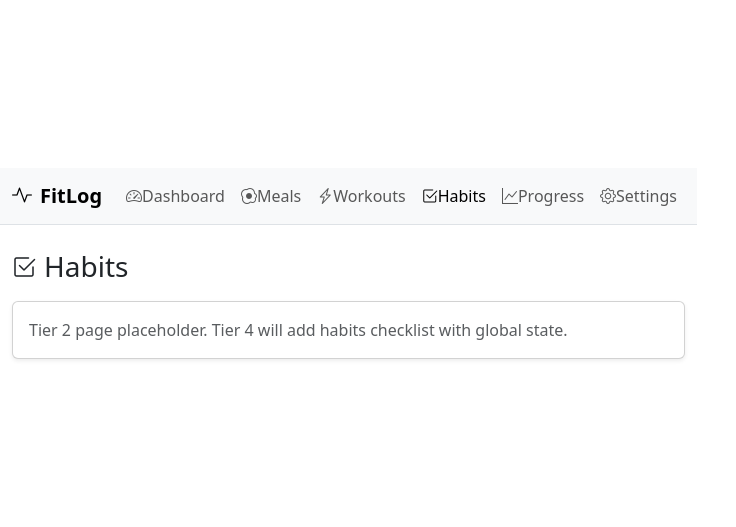
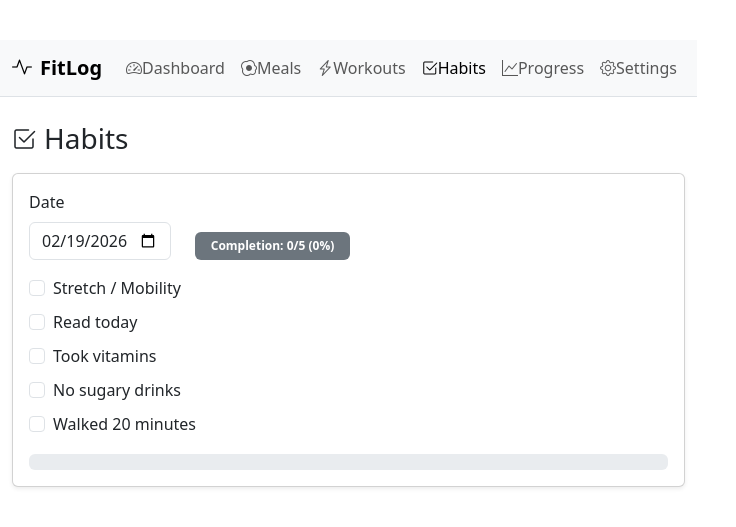
Before and after one commit to Wellness-Tracker/FitLog, a React (Vite) app: page /habits in a window 1280 px wide. Shown: the part 125-652 px from the top of the page, without its empty margins (0-736 px from the left). Built offline with nearby package versions, Linux system fonts and the light colour scheme.

Commit message:
Update Settings page with form fields for calorie, protein, steps, and sleep goals

```diff
--- a/src/pages/Habits.jsx
+++ b/src/pages/Habits.jsx
@@ -1,12 +1,89 @@
-import React from "react";
+import React, { useState } from "react";
+import { Badge, Button, Col, Form, ProgressBar, Row } from "react-bootstrap";
 import PageShell from "../components/PageShell";
 
 export default function Habits() {
+  const today = new Date().toISOString().slice(0, 10);
+
+  const [date, setDate] = useState(today);
+
+  const [habits, setHabits] = useState({
+    stretch: false,
+    read: false,
+    vitamins: false,
+    noSugar: false,
+    walk20: false,
+  });
+
+  function toggleHabit(e) {
+    const { name, checked } = e.target;
+    setHabits((prev) => ({ ...prev, [name]: checked }));
+  }
+
+  const total = Object.keys(habits).length;
+  const done = Object.values(habits).filter(Boolean).length;
+  const pct = Math.round((done / total) * 100);
+
+  const variant = pct >= 75 ? "success" : pct >= 50 ? "warning" : "secondary";
+
   return (
     <PageShell title="Habits" icon="bi-check2-square">
-      <p className="text-muted mb-0">
-        Tier 2 page placeholder. Tier 4 will add habits checklist with global state.
-      </p>
+      <Row className="mb-3">
+        <Col md={3}>
+          <Form.Label>Date</Form.Label>
+          <Form.Control
+            type="date"
+            value={date}
+            onChange={(e) => setDate(e.target.value)}
+          />
+        </Col>
+
+        <Col md={6} className="d-flex align-items-end">
+          <Badge bg={variant} className="px-3 py-2">
+            Completion: {done}/{total} ({pct}%)
+          </Badge>
+        </Col>
+      </Row>
+
+      <div className="d-flex flex-column gap-2">
+        <Form.Check
+          type="checkbox"
+          name="stretch"
+          checked={habits.stretch}
+          onChange={toggleHabit}
+          label="Stretch / Mobility"
+        />
+        <Form.Check
+          type="checkbox"
+          name="read"
+          checked={habits.read}
+          onChange={toggleHabit}
+          label="Read today"
+        />
+        <Form.Check
+          type="checkbox"
+          name="vitamins"
+          checked={habits.vitamins}
+          onChange={toggleHabit}
+          label="Took vitamins"
+        />
+        <Form.Check
+          type="checkbox"
+          name="noSugar"
+          checked={habits.noSugar}
+          onChange={toggleHabit}
+          label="No sugary drinks"
+        />
+        <Form.Check
+          type="checkbox"
+          name="walk20"
+          checked={habits.walk20}
+          onChange={toggleHabit}
+          label="Walked 20 minutes"
+        />
+      </div>
+
+      <ProgressBar now={pct} label={`${pct}%`} className="mt-3" />
     </PageShell>
   );
 }
--- a/src/pages/Progress.jsx
+++ b/src/pages/Progress.jsx
@@ -1,12 +1,45 @@
 import React from "react";
+import { Badge, Card, Col, Row } from "react-bootstrap";
 import PageShell from "../components/PageShell";
 
 export default function Progress() {
+  // Sample numbers for Tier 3
+  const weekly = {
+    caloriesIn: 11200,
+    caloriesBurned: 2800,
+    workouts: 5,
+    proteinAvg: 92,
+  };
+
+  const net = weekly.caloriesIn - weekly.caloriesBurned;
+
   return (
     <PageShell title="Progress" icon="bi-graph-up">
-      <p className="text-muted mb-0">
-        Tier 2 page placeholder. Tier 6+ will add charts and tests.
-      </p>
+      <Row className="g-3">
+        <Col md={6}>
+          <Card className="shadow-sm">
+            <Card.Body>
+              <Card.Title>Weekly Calories</Card.Title>
+              <div>Calories In: {weekly.caloriesIn}</div>
+              <div>Burned: {weekly.caloriesBurned}</div>
+              <Badge bg={net <= 0 ? "success" : "warning"} className="mt-2">
+                Net: {net}
+              </Badge>
+            </Card.Body>
+          </Card>
+        </Col>
+
+        <Col md={6}>
+          <Card className="shadow-sm">
+            <Card.Body>
+              <Card.Title>Activity Summary</Card.Title>
+              <div>Workouts: {weekly.workouts}</div>
+              <div>Avg Protein: {weekly.proteinAvg} g</div>
+              <div>Consistency improving 👍</div>
+            </Card.Body>
+          </Card>
+        </Col>
+      </Row>
     </PageShell>
   );
 }
--- a/src/pages/Settings.jsx
+++ /dev/null
@@ -1,12 +0,0 @@
-import React from "react";
-import PageShell from "../components/PageShell";
-
-export default function Settings() {
-  return (
-    <PageShell title="Settings" icon="bi-gear">
-      <p className="text-muted mb-0">
-        Tier 2 page placeholder. Later you’ll add goals (calories, protein, steps).
-      </p>
-    </PageShell>
-  );
-}
```
